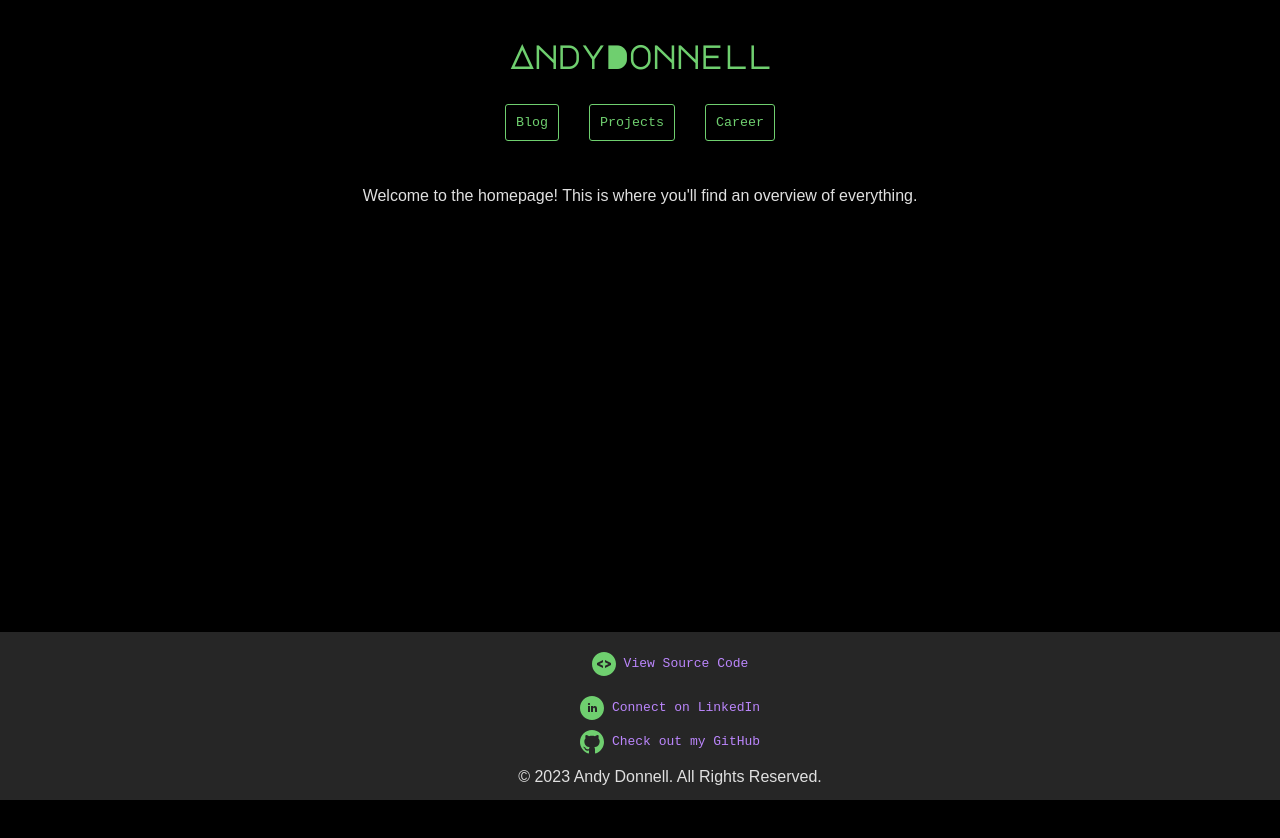
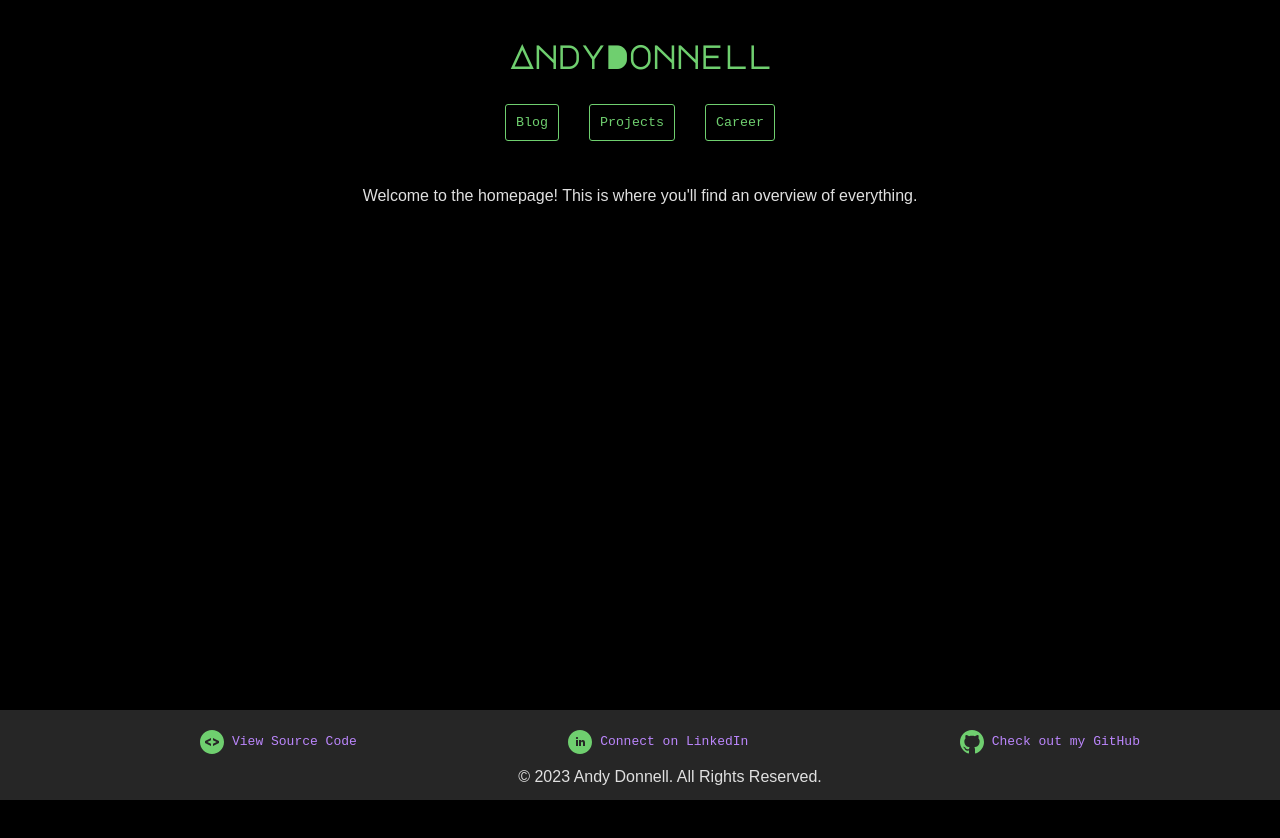
Before and after one commit to A2Y-D5L/AndyDonnell.com, a plain HTML site: page index.html in a window 1280 px wide. Drawn offline with Linux system fonts and the light colour scheme.

Commit message:
Change footer element arrangement to row

```diff
--- a/index.html
+++ b/index.html
@@ -101,15 +101,12 @@
     </script>
     <footer>
         <div class="footer-content">
-            <div class="left-content">
             <a href="https://github.com/A2Y-D5L/AndyDonnell.com" title="View the source code for this site">
                 <svg xmlns="http://www.w3.org/2000/svg" width="24" height="24" viewBox="0 0 24 24">
                     <path fill="var(--primary-color)"
                         d="M12 0c-6.627 0-12 5.373-12 12s5.373 12 12 12 12-5.373 12-12-5.373-12-12-12zm-1 10.199l-3.64 1.801 3.64 1.796v2.204l-6-2.935v-2.131l6-2.934v2.199zm8 2.866l-6 2.935v-2.204l3.64-1.796-3.64-1.801v-2.199l6 2.935v2.13z" />
                 </svg> View Source Code
             </a>
-            </div>
-            <div class="right-content">
             <a href="https://www.linkedin.com/in/andydonnell/">
                 <svg xmlns="http://www.w3.org/2000/svg" width="24" height="24" viewBox="0 0 24 24">
                     <path fill="var(--primary-color)"
@@ -123,7 +120,6 @@
                 </svg> Check out my GitHub
             </a>
         </div>
-        </div>
         <div class="copyright">
             &copy; 2023 Andy Donnell. All Rights Reserved.
         </div>
--- a/styles.css
+++ b/styles.css
@@ -132,7 +132,7 @@ footer {
     flex-wrap: wrap;
     max-width: 960px;
     margin: 0 auto;
-    flex-direction: column;
+    flex-direction: row;
 }
 
 .footer-content a {
```
Lines whose indentation alone changed are shown as unchanged.
